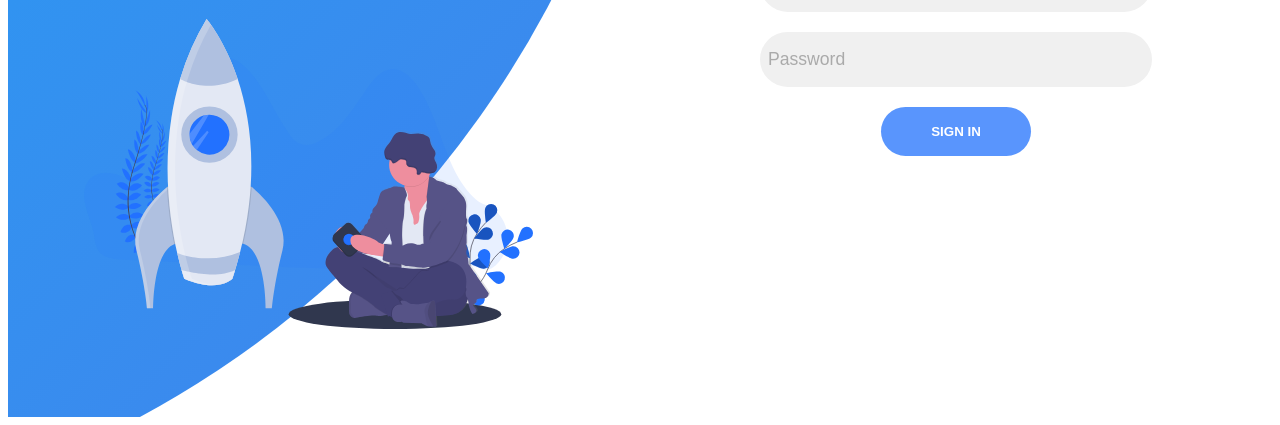
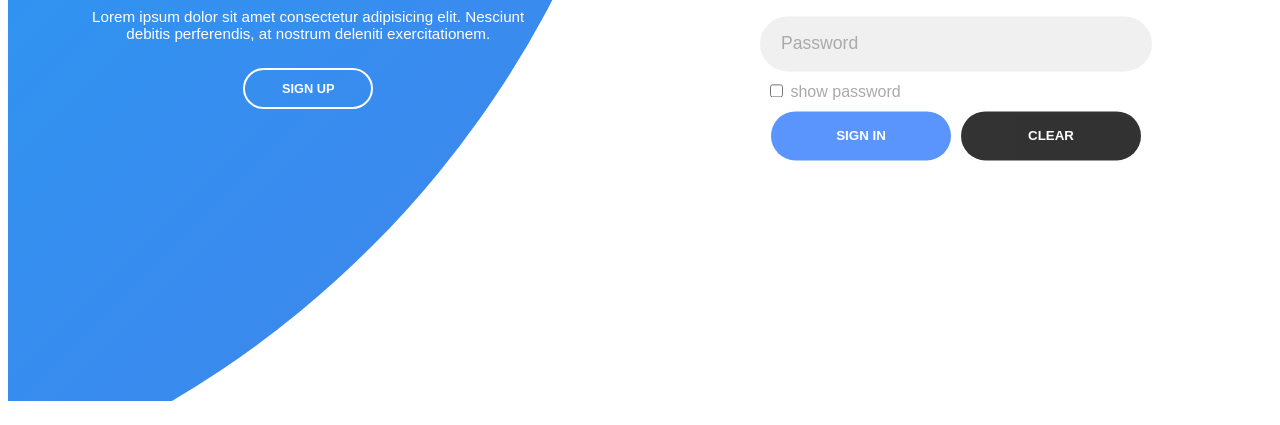
Before and after one commit to ali-mustafa-qbatch/auth_practice, a plain HTML site: page index.html in a window 1280 px wide. Shown: the part 391-816 px from the top of the page. Drawn offline with Linux system fonts and the light colour scheme.

Commit message:
Add Show Password Checkbox and Form Clear Button

```diff
--- a/css/signIn.css
+++ b/css/signIn.css
@@ -6,7 +6,7 @@ body {
   position: relative;
   width: 100%;
   background-color: #fff;
-  min-height: 100vh;
+  min-height: 98vh;
   overflow: hidden;
 }
 
@@ -16,7 +16,6 @@ body {
   transform: translate(-50%, -50%);
   left: 75%;
   width: 50%;
-  transition: 1s 0.7s ease-in-out;
   display: grid;
   grid-template-columns: 1fr;
   z-index: 5;
@@ -72,11 +71,18 @@ form.sign-in-form {
   font-weight: 600;
   font-size: 1.1rem;
   color: #333;
+  padding: 15px;
 }
 
 .input-field input::placeholder {
   color: #aaa;
   font-weight: 500;
+}
+
+.show-pass {
+  max-width: 380px;
+  width: 100%;
+  color: #aaa;
 }
 
 .btn {
@@ -96,6 +102,30 @@ form.sign-in-form {
 
 .btn:hover {
   background-color: #4d84e2;
+}
+
+.form-btns {
+  display: flex;
+  max-width: 380px;
+  width: 100%;
+  align-items: center;
+  margin-top: 5px;
+}
+
+#clear-btn {
+  width: 50%;
+  margin: 5px;
+  background-color: black;
+  opacity: 80%;
+}
+
+#clear-btn:hover {
+  opacity: 60%;
+}
+
+#submit-btn {
+  width: 50%;
+  margin: 5px;
 }
 
 .panel-container {
--- a/index.html
+++ b/index.html
@@ -14,12 +14,19 @@
                 <form action="" class="sign-in-form">
                     <h2 class="title">Sign In</h2>
                     <div class="input-field">
-                    <input type="text" placeholder="Username" />
+                        <input type="text" placeholder="Username" id="username" required />
                     </div>
                     <div class="input-field">
-                    <input type="password" placeholder="Password" />
+                        <input type="password" placeholder="Password" id="password" required />
                     </div>
-                <input type="submit" value="Sign In" class="btn" />
+                    <div class="show-pass">
+                        <input onclick="handleShowPassword()" type="checkbox" name="show-password" value="show-password" id="show-password">
+                        <label for="show-password">show password</label>
+                    </div>
+                    <div class="form-btns">
+                        <input type="submit" value="Sign In" class="btn" id="submit-btn" />
+                        <input type="button" value="Clear" class="btn" id="clear-btn" onclick="handleFormReset()" />
+                    </div>
                 </form>
             </div>
         </div>
@@ -27,11 +34,10 @@
         <div class="panel-container">
             <div class="panel left-panel">
                 <div class="content">
-                    <h3>First Time?</h3>
+                    <h3>First Time Here?</h3>
                     <p>Lorem ipsum dolor sit amet consectetur adipisicing elit. Nesciunt debitis perferendis, at nostrum deleniti exercitationem.</p>
                     <button class="btn transparent" id="sign-up-btn">Sign Up</button>
                 </div>
-                <img src="img/signIn.svg" class="image" alt="">
             </div>
         </div>
     </div>
--- a/js/signIn.js
+++ b/js/signIn.js
@@ -1,11 +1,14 @@
-function handleSignInButtonClick() {
-    username = document.getElementById("username").value;
-    password = document.getElementById("username").value;
+function handleShowPassword() {
+    let checkBox = document.getElementById("show-password");
+    let passwordField = document.getElementById("password");
 
-    if (username.length == 0 || password.length < 8) {
-        alert("Please enter valid credentials");
-    }
-    else {
-        alert("You have logged in....")
+    if (checkBox.checked) {
+        passwordField.type = "text";
+    } else {
+        passwordField.type = "password";
     }
 }
+
+function handleFormReset() {
+    document.querySelector("form").reset();
+}
```
Lines whose indentation alone changed are shown as unchanged.
